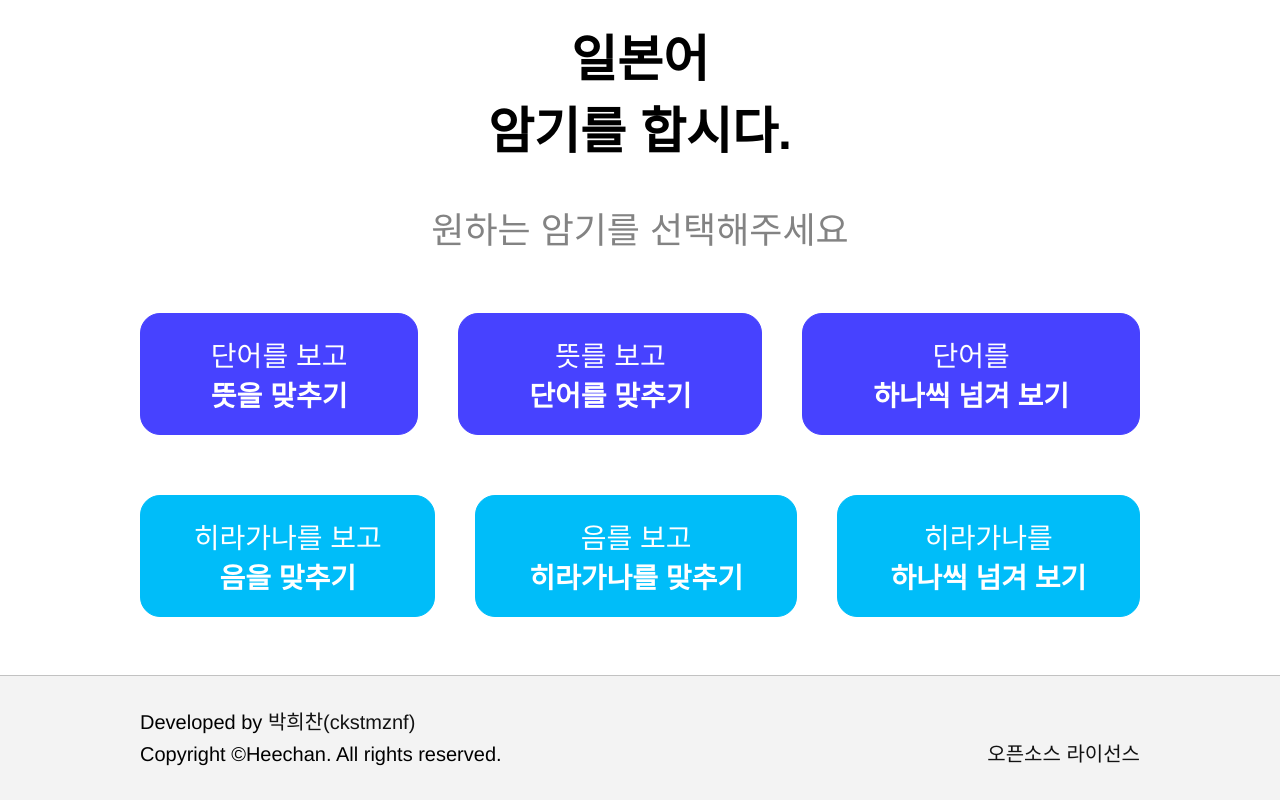
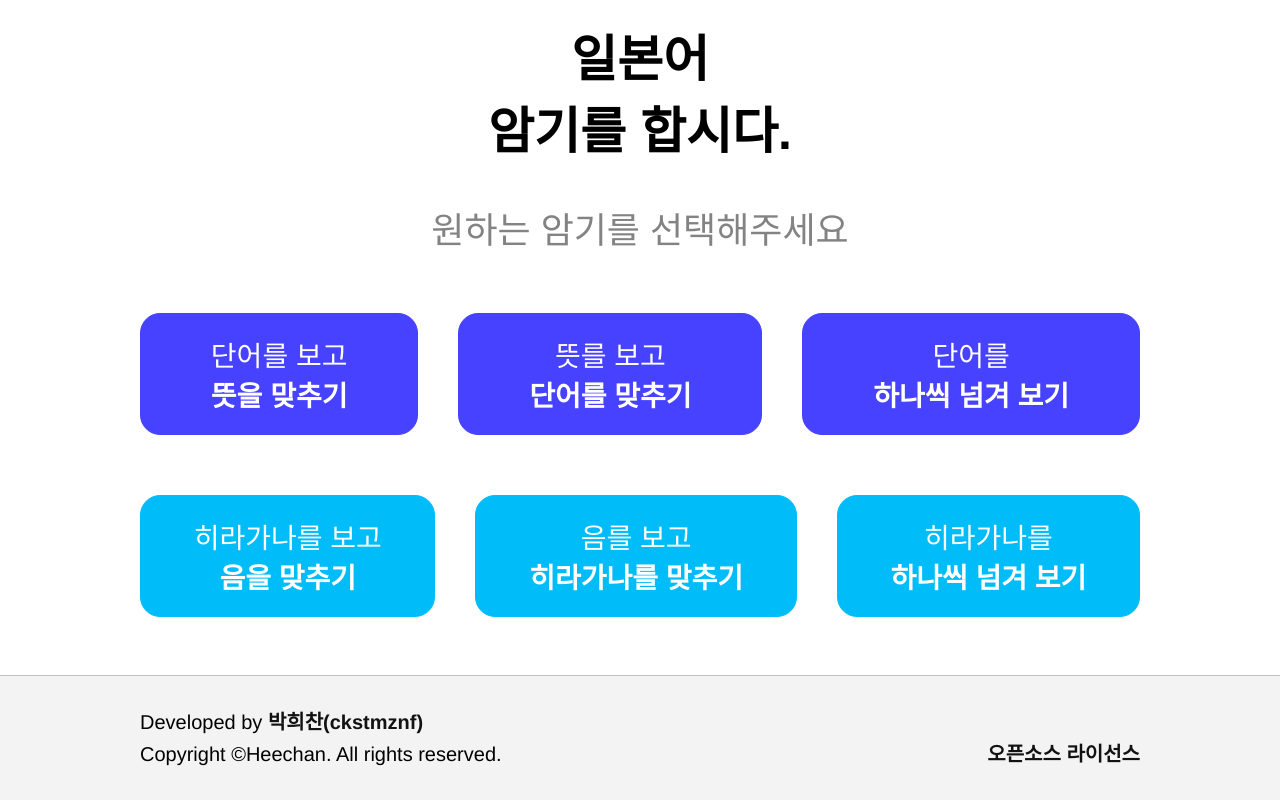
Before and after one commit to kichan05/Hiragana, a Vue app: page / in a window 1280 px wide. Shown: the part 305-1105 px from the top of the page. Built offline with nearby package versions, Linux system fonts and the light colour scheme; a web font is replaced by a local one.

Commit message:
QuestionHiraganePage Bug, Footer UI

```diff
--- a/src/components/Footer.vue
+++ b/src/components/Footer.vue
@@ -34,13 +34,17 @@ export default {
     max-width: 1000px;
 
     font-size: 20px;
-    font-weight: 400;
+    font-weight: 300;
     line-height: 24px;
 
     margin : 0 auto;
 
     display: flex;
     justify-content: space-between;
+  }
+
+  a {
+    font-weight: 600;
   }
 
   .copy-light {
--- a/src/views/QuestionHiraganePage.vue
+++ b/src/views/QuestionHiraganePage.vue
@@ -22,7 +22,7 @@
             </div>
 
             <button class="mode-change-btn only-border" v-if="questionMode === 0" @click="questionMode = 1"><bold>히라가나를</bold> 보고 뜻을 고르기</button>
-            <button class="mode-change-btn only-border" v-else @click="questionMode =  0"><bold>뜻을</bold> 보고 히라가나를 고르기</button>
+            <button class="mode-change-btn only-border" v-else-if="questionMode === 1" @click="questionMode =  0"><bold>뜻을</bold> 보고 히라가나를 고르기</button>
         </div>
     </div>
 </div>
@@ -79,8 +79,8 @@ export default {
         }
       }
     },
-    mounted() {
-        if(this.questionMode == undefined) this.questionMode = 0
+    beforeMount() {
+        if(this.questionMode === undefined) this.questionMode = 0
         this.setQuestion()
     }
 }
```
